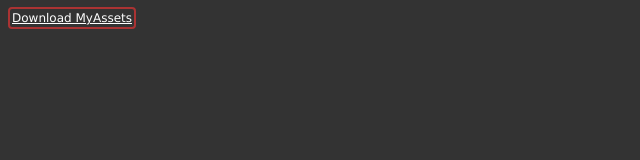
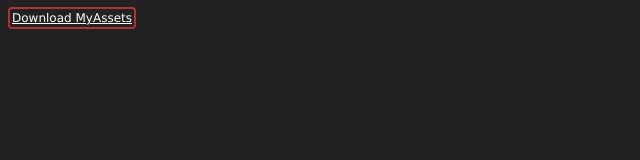
Before and after one commit to fagnergithub/unity, a plain HTML site: page index.html in a window 1280 px wide. Shown: the whole page, without its empty margins (0-640 px from the left). Drawn offline with Linux system fonts and the light colour scheme.

Commit message:
Update index.html

```diff
--- a/index.html
+++ b/index.html
@@ -5,7 +5,7 @@
     <meta http-equiv="Content-Type" content="text/html; charset=utf-8">
     <title>Unity Assets Download</title>
   </head>
-  <body style="background-color: #333333">
+  <body style="background-color: #222222">
     <a style="color: #ffffff; border: 2px solid #aa3333; border-radius: 4px; padding: 2px; font-family: 'Verdana', 'sans-serif'; font-size: 12px;" href="https://fagnergithub.github.io/unity/MyAssets.unitypackage">Download MyAssets</a>
   </body>
 </html>
```
